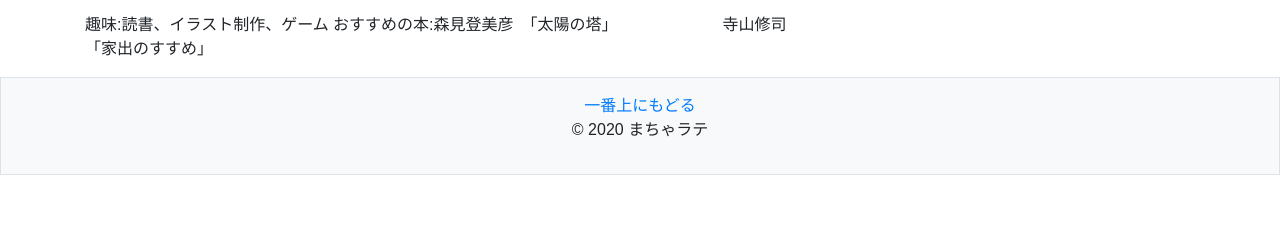
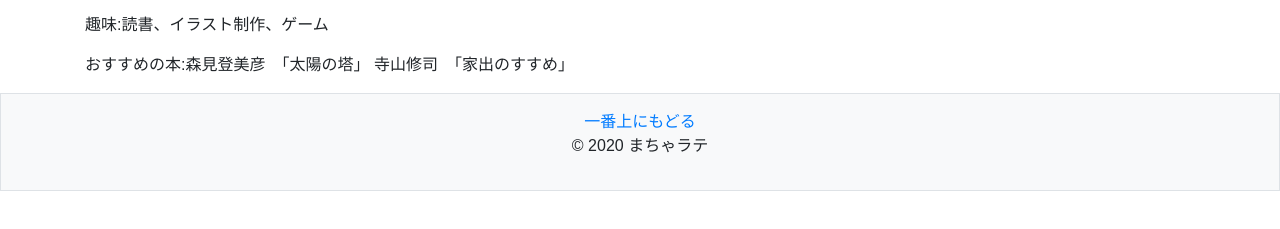
Before and after one commit to iga0005/iga0005.github.io, a plain HTML site: page index.html in a window 1280 px wide. Shown: the part 193-422 px from the top of the page. Drawn offline with nearby package versions, Linux system fonts and the light colour scheme.

Commit message:
Update index.html

```diff
--- a/index.html
+++ b/index.html
@@ -58,8 +58,9 @@
           <p>情報学部2年生
             </p>
             <p>趣味:読書、イラスト制作、ゲーム
-            おすすめの本:森見登美彦　「太陽の塔」
-            　　　　　　 寺山修司　「家出のすすめ」
+              </p>
+            <p>おすすめの本:森見登美彦　「太陽の塔」
+             寺山修司　「家出のすすめ」
           </p>
         </div><!-- /.blog-post -->
       </div><!-- /.blog-main -->
```
